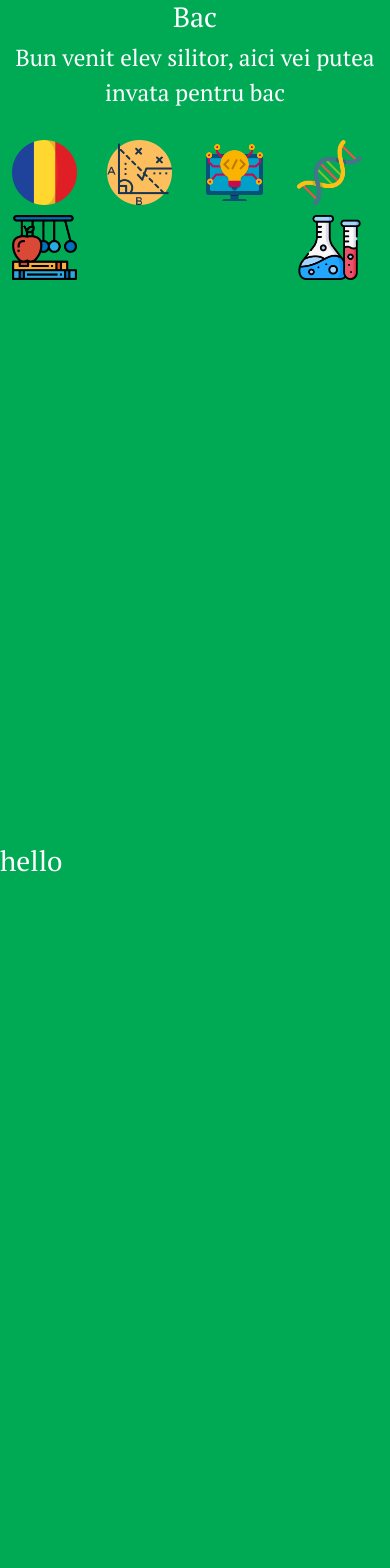
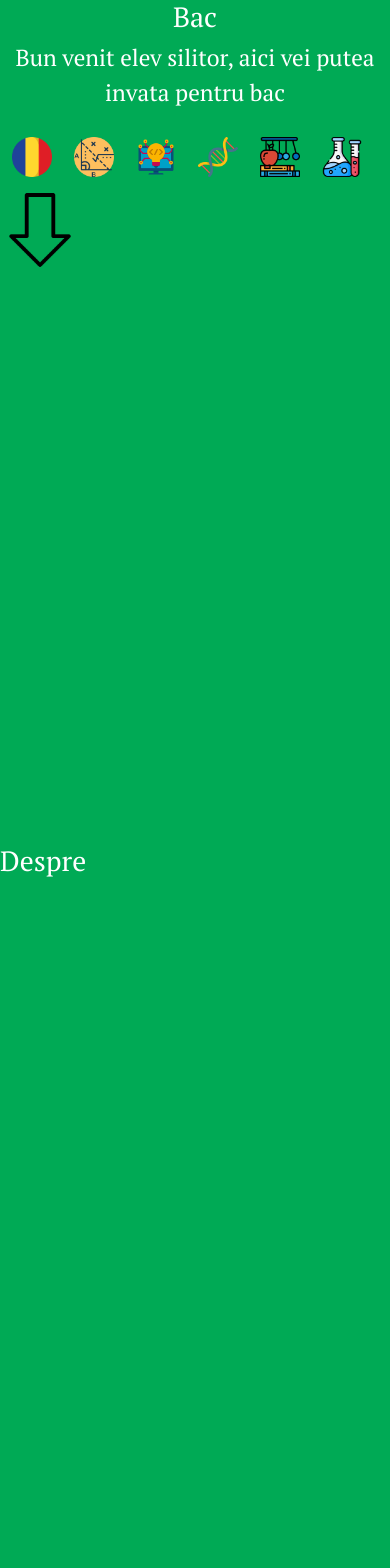
Before and after one commit to dotegoo/bac, a React (Vite) app: page / in a window 390 px wide. Shown: the top 1568 px of the page. Built offline with nearby package versions, Linux system fonts and the light colour scheme.

Commit message:
23.07.25

```diff
--- a/src/App.css
+++ b/src/App.css
@@ -12,38 +12,56 @@
 header {
   height: 100vh;
 }
+header #arrowdown img {
+  height: 80px;
+  margin-left: auto;
+  margin-right: auto;
+}
 
 /*Despre*/
-.Despre {
+#Despre {
   height: 100vh;
 }
 
 /*Romana*/
-.Romana {
+#Romana {
   height: 100vh;
 }
 
 /*Matematica*/
-.Matematica {
+#Matematica {
   height: 100vh;
 }
 
 /*Informatica*/
-.Informatica {
+#Informatica {
   height: 100vh;
 }
 
 /*Biologie*/
-.Biologie {
+#Biologie {
   height: 100vh;
 }
 
 /*Fizica*/
-.Fizica {
+#Fizica {
   height: 100vh;
 }
 
 /*Chimie*/
-.Chimie {
+#Chimie {
   height: 100vh;
 }
+@media screen and (max-width: 800px) {
+  #navPC {
+    visibility: hidden;
+  }
+  #navMOBILE {
+    margin-top: -20vh;
+  }
+}
+@media screen and (min-width: 801px) {
+  #navMOBILE {
+    visibility: hidden;
+  }
+}
--- a/src/App.tsx
+++ b/src/App.tsx
@@ -14,7 +14,7 @@ function App() {
         <p className="fs-3 text-center">
           Bun venit elev silitor, aici vei putea invata pentru bac
         </p>
-        <nav className="navbar ">
+        <nav className="navbar" id="navPC">
           <div className="container">
             <a className="navbar-brand" href="#Romana">
               <img src="./romana.png" width="65" height="65" />
@@ -36,6 +36,31 @@ function App() {
             </a>
           </div>
         </nav>
+        <nav className="navbar" id="navMOBILE">
+          <div className="container">
+            <a className="navbar-brand" href="#Romana">
+              <img src="./romana.png" width="40" height="40" />
+            </a>
+            <a className="navbar-brand" href="#Matematica">
+              <img src="./matematica.png" width="40" height="40" />
+            </a>
+            <a className="navbar-brand" href="#Informatica">
+              <img src="./informatica.png" width="40" height="40" />
+            </a>
+            <a className="navbar-brand" href="#Biologie">
+              <img src="./biologie.png" width="40" height="40" />
+            </a>
+            <a className="navbar-brand" href="#Fizica">
+              <img src="./fizica.png" width="40" height="40" />
+            </a>
+            <a className="navbar-brand" href="#Chimie">
+              <img src="./chimie.png" width="40" height="40" />
+            </a>
+          </div>
+        </nav>
+        <a id="arrowdown" className="center" href="#Despre">
+          <img src="/Arrow-down.png" className="center" />
+        </a>
       </header>
 
       <Despre />
--- a/src/biologie.tsx
+++ b/src/biologie.tsx
@@ -1,8 +1,8 @@
 const Biologie = () => {
   return (
     <>
-      <div className="Biologie" id="Biologie">
-        <h1>hello</h1>
+      <div id="Biologie">
+        <h1>Biologie</h1>
       </div>
     </>
   );
--- a/src/chimie.tsx
+++ b/src/chimie.tsx
@@ -1,8 +1,8 @@
 const Chimie = () => {
   return (
     <>
-      <div className="Chimie" id="Chimie">
-        <h1>hello</h1>
+      <div id="Chimie">
+        <h1>Chimie</h1>
       </div>
     </>
   );
--- a/src/despre.tsx
+++ b/src/despre.tsx
@@ -1,8 +1,8 @@
 const Despre = () => {
   return (
     <>
-      <div className="Despre" id="Despre">
-        <h1>hello</h1>
+      <div id="Despre">
+        <h1>Despre</h1>
       </div>
     </>
   );
--- a/src/fizica.tsx
+++ b/src/fizica.tsx
@@ -1,8 +1,8 @@
 const Fizica = () => {
   return (
     <>
-      <div className="Fizica" id="Fizica">
-        <h1>hello</h1>
+      <div id="Fizica">
+        <h1>Fizica</h1>
       </div>
     </>
   );
--- a/src/informatica.tsx
+++ b/src/informatica.tsx
@@ -1,8 +1,8 @@
 const Informatica = () => {
   return (
     <>
-      <div className="Informatica" id="Informatica">
-        <h1>hello</h1>
+      <div id="Informatica">
+        <h1>Informatica</h1>
       </div>
     </>
   );
--- a/src/matematica.tsx
+++ b/src/matematica.tsx
@@ -1,8 +1,8 @@
 const Matematica = () => {
   return (
     <>
-      <div className="Matematica" id="Matematica">
-        <h1>hello</h1>
+      <div id="Matematica">
+        <h1>Matematica</h1>
       </div>
     </>
   );
--- a/src/romana.tsx
+++ b/src/romana.tsx
@@ -1,8 +1,8 @@
 const Romana = () => {
   return (
     <>
-      <div className="Romana" id="Romana">
-        <h1>hello</h1>
+      <div id="Romana">
+        <h1>Romana</h1>
       </div>
     </>
   );
```
Also changed, not shown: public/Arrow-down.png (added).
